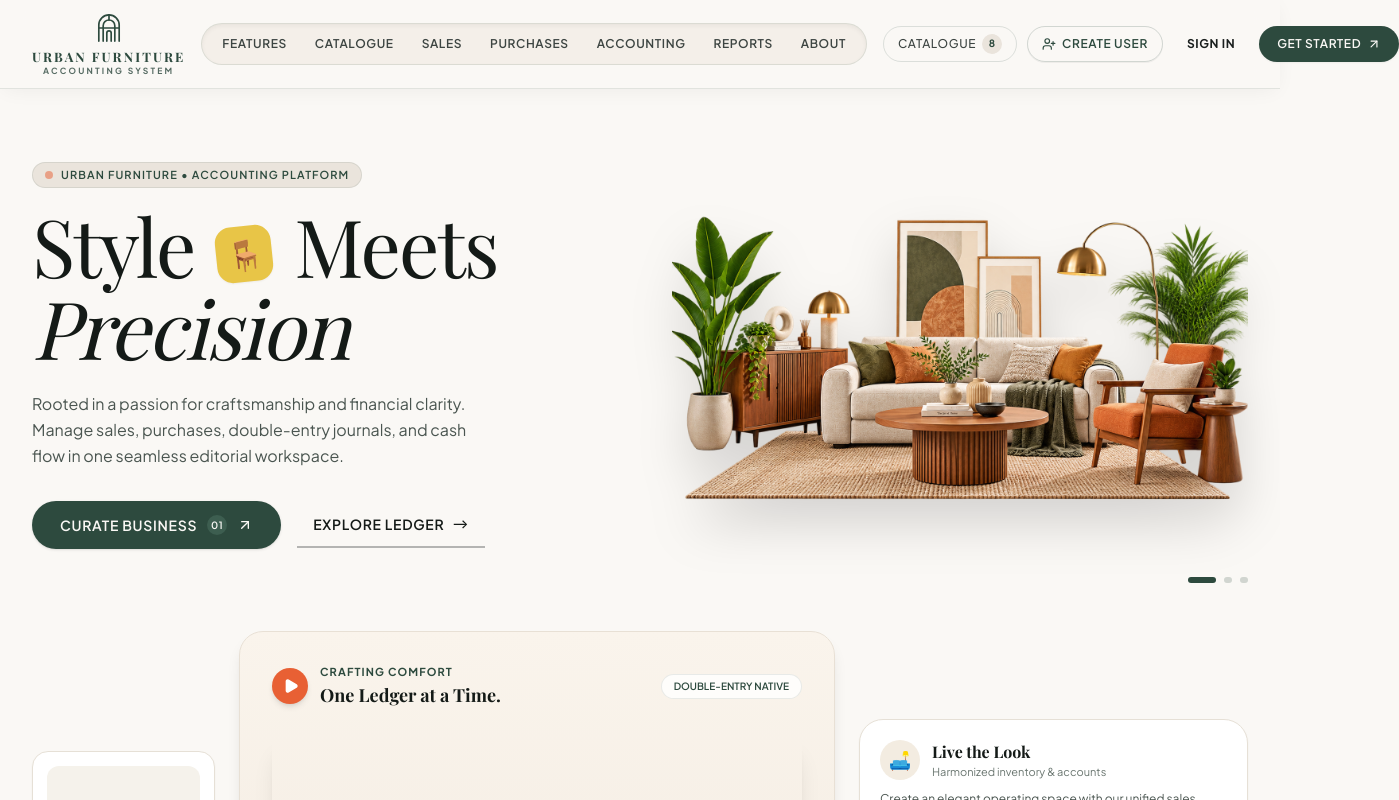
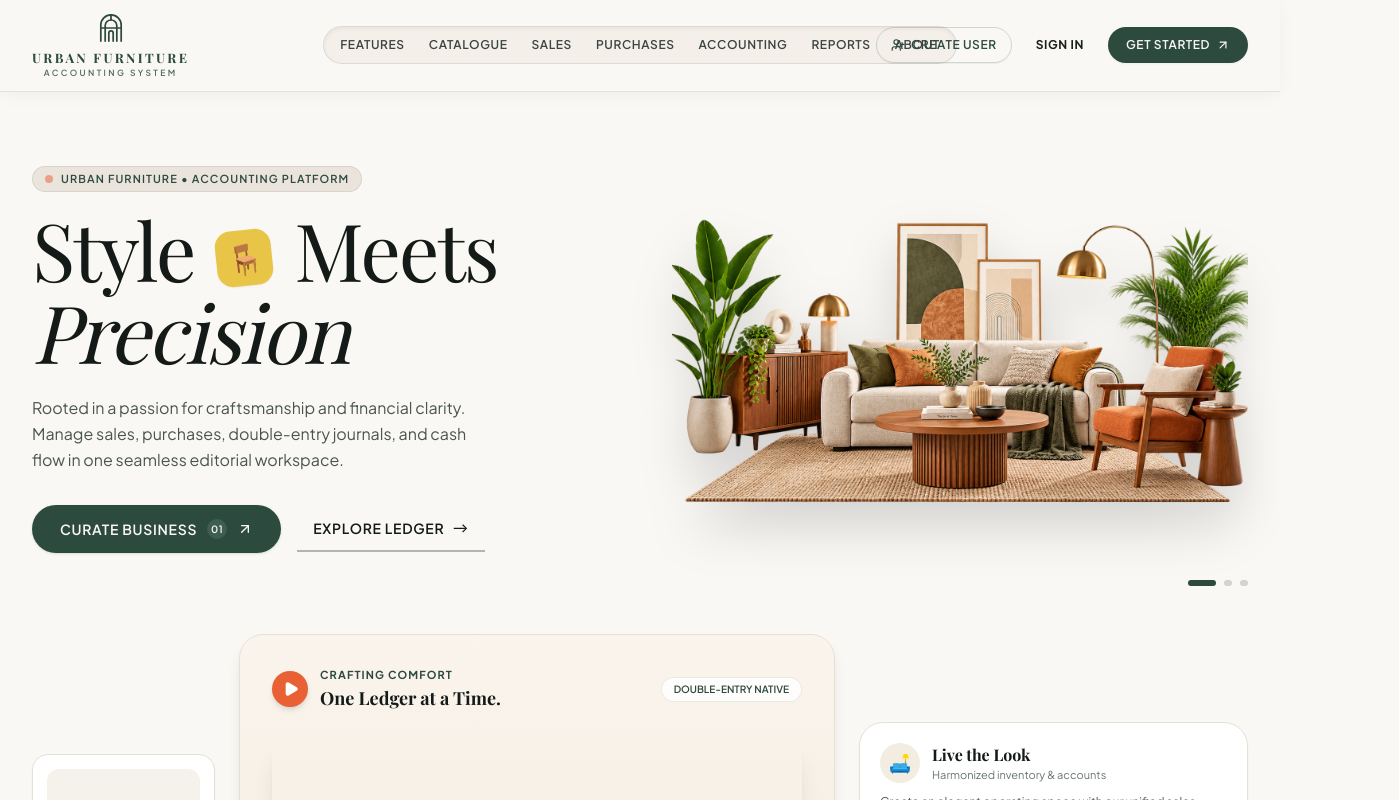
Before and after one commit to hirakkudecha-coder/Odoo_Hackathon_Finale, a React (Vite) app in the folder client/: page / in a window 1280 px wide. Shown: the top 800 px of the page, 1399 px wide, since content can reach past the window. Built offline with nearby package versions, Linux system fonts and the light colour scheme; a web font is replaced by a local one.

Commit message:
Update navbar layout and centering

```diff
--- a/client/src/components/common/BrandLogo.jsx
+++ b/client/src/components/common/BrandLogo.jsx
@@ -1,19 +1,24 @@
 import React from 'react';
 
-export const BrandLogo = ({ className = '', light = false }) => {
+export const BrandLogo = ({ className = '', light = false, size = 'default', align = 'center' }) => {
+  const isLeft = align === 'left';
+  const iconSize = size === 'large' ? 'w-11 h-11 mb-2' : size === 'small' ? 'w-6 h-6 mb-1' : 'w-8 h-8 mb-1.5';
+  const titleSize = size === 'large' ? 'text-[15px] sm:text-[16px]' : size === 'small' ? 'text-[11px]' : 'text-[12px] sm:text-[13px]';
+  const subSize = size === 'large' ? 'text-[9.5px]' : size === 'small' ? 'text-[7.5px]' : 'text-[8.5px]';
+
   return (
-    <div className={`inline-flex flex-col items-center justify-center text-center group cursor-pointer select-none bg-transparent transition-transform duration-300 hover:scale-[1.02] ${className}`}>
+    <div className={`inline-flex flex-col ${isLeft ? 'items-start text-left' : 'items-center justify-center text-center'} group select-none bg-transparent transition-transform duration-300 hover:scale-[1.02] ${className}`}>
 
-      {/* Architectural Arch Pavilion Icon — Forest Green */}
-      <div className={`w-8 h-8 mb-1.5 flex items-center justify-center transition-colors duration-300 ${
-        light ? 'text-[#E5D2B8] group-hover:text-[#FAF8F5]' : 'text-[#2D4A3E] group-hover:text-[#1E332A]'
+      {/* Architectural Arch Pavilion Icon — Exact SVG Geometry */}
+      <div className={`${iconSize} flex items-center justify-center transition-colors duration-300 ${
+        light ? 'text-[#FAF8F5]' : 'text-[#2D4A3E]'
       }`}>
         <svg
           viewBox="0 0 40 44"
           fill="none"
           xmlns="http://www.w3.org/2000/svg"
           className="w-full h-full stroke-current"
-          strokeWidth="2.3"
+          strokeWidth="2.4"
         >
           {/* Outer Arch */}
           <path
@@ -45,16 +50,16 @@ export const BrandLogo = ({ className = '', light = false }) => {
         </svg>
       </div>
 
-      {/* Main Brand Name — Forest Green */}
-      <span className={`font-serif tracking-[0.16em] text-[12px] sm:text-[13px] font-bold leading-none uppercase transition-colors duration-300 ${
-        light ? 'text-[#FAF8F5] group-hover:text-[#E5D2B8]' : 'text-[#2D4A3E] group-hover:text-[#172620]'
+      {/* Main Brand Name */}
+      <span className={`font-serif tracking-[0.18em] ${titleSize} font-bold leading-tight uppercase transition-colors duration-300 ${
+        light ? 'text-[#FAF8F5]' : 'text-[#2D4A3E]'
       }`}>
         Urban Furniture
       </span>
 
       {/* Subtitle */}
-      <span className={`text-[8px] sm:text-[8.5px] tracking-[0.26em] uppercase font-bold mt-1 leading-none ${
-        light ? 'text-[#8EABA0]' : 'text-[#566B62]'
+      <span className={`${subSize} tracking-[0.28em] uppercase font-semibold mt-0.5 leading-tight ${
+        light ? 'text-[#C5D4CD]' : 'text-[#566B62]'
       }`}>
         Accounting System
       </span>
--- a/client/src/components/common/Navbar.jsx
+++ b/client/src/components/common/Navbar.jsx
@@ -60,28 +60,31 @@ export const Navbar = ({ onOpenAuth, onOpenCreateUser }) => {
   return (
     <header className="sticky top-0 z-50 transition-all duration-300">
       {/* Main Header Container with Distinct Elevation & Frame */}
-      <div className={`transition-all duration-300 flex items-center ${
+      <div className={`transition-all duration-300 ${
         scrolled
           ? 'bg-[#FAF8F5]/95 backdrop-blur-xl shadow-[0_12px_30px_-10px_rgba(20,30,25,0.12)] border-b border-[#2D4A3E]/20 py-2 sm:py-2.5'
           : 'bg-[#FAF8F5]/90 backdrop-blur-md shadow-[0_4px_20px_-4px_rgba(20,30,25,0.06)] border-b border-[#2D4A3E]/12 py-2.5 sm:py-3'
       }`}>
         <div className="w-full max-w-7xl mx-auto px-4 sm:px-6 lg:px-8">
-          <div className="flex items-center justify-between gap-4">
+          <div className="flex xl:grid xl:grid-cols-[1fr_auto_1fr] items-center justify-between gap-4">
 
-            {/* Custom Brand Logo Component (Architectural Arch + Typography in SVG/CSS) */}
+            {/* Left Column: Brand Logo */}
+            <div className="flex items-center justify-start min-w-0">
               <a
                 href="#"
                 onClick={(e) => {
                   e.preventDefault();
                   window.scrollTo({ top: 0, behavior: 'smooth' });
                 }}
-              className="group shrink-0 flex items-center justify-center"
+                className="group shrink-0 flex items-center"
               >
                 <BrandLogo />
               </a>
+            </div>
 
-            {/* Desktop Navigation Links — In Exact Chronological Order */}
-            <nav className="hidden xl:flex items-center justify-center bg-[#F2ECE4]/75 p-1.5 rounded-full border border-[#2D4A3E]/12 shadow-inner">
+            {/* Center Column: Desktop Navigation Links (Dead Center on XL+) */}
+            <div className="hidden xl:flex items-center justify-center justify-self-center shrink-0">
+              <nav className="flex items-center justify-center bg-[#F2ECE4]/75 p-1 rounded-full border border-[#2D4A3E]/12 shadow-inner">
                 {navLinks.map((link) => {
                   const isActive = activeSection === link.id;
                   return (
@@ -89,7 +92,7 @@ export const Navbar = ({ onOpenAuth, onOpenCreateUser }) => {
                       key={link.name}
                       href={link.href}
                       onClick={(e) => handleNavClick(e, link.href)}
-                    className={`text-xs font-semibold uppercase tracking-wider px-3.5 py-1.5 rounded-full transition-all duration-200 flex items-center justify-center ${
+                      className={`text-xs font-semibold uppercase tracking-wider px-3 py-1.5 rounded-full transition-all duration-200 flex items-center justify-center whitespace-nowrap ${
                         isActive
                           ? 'bg-[#2D4A3E] text-[#FAF8F5] shadow-xs'
                           : 'text-[#3D4542] hover:text-[#141A17] hover:bg-white/60'
@@ -100,48 +103,16 @@ export const Navbar = ({ onOpenAuth, onOpenCreateUser }) => {
                   );
                 })}
               </nav>
+            </div>
 
-            {/* Medium screen Nav (without container pill) */}
-            <nav className="hidden md:flex xl:hidden items-center justify-center space-x-4 text-xs font-semibold uppercase tracking-wider text-[#3D4542]">
-              {navLinks.map((link) => {
-                const isActive = activeSection === link.id;
-                return (
-                  <a
-                    key={link.name}
-                    href={link.href}
-                    onClick={(e) => handleNavClick(e, link.href)}
-                    className={`transition-colors py-1 px-2 rounded-md flex items-center justify-center ${
-                      isActive
-                        ? 'text-[#2D4A3E] bg-[#EAE3D6] font-bold'
-                        : 'hover:text-[#2D4A3E]'
-                    }`}
-                  >
-                    {link.name}
-                  </a>
-                );
-              })}
-            </nav>
-
-            {/* Right Action Items - Uniformly Centered & Sized */}
-            <div className="hidden md:flex items-center justify-end gap-2.5 shrink-0">
-
-              {/* Quick Catalogue Pill with Counter */}
-              <a
-                href="#catalogue"
-                onClick={(e) => handleNavClick(e, '#catalogue')}
-                className="h-9 flex items-center gap-1.5 text-xs font-medium uppercase tracking-wider text-[#3D4542] hover:text-[#2D4A3E] px-3.5 rounded-full border border-[#2D4A3E]/15 hover:border-[#2D4A3E]/40 transition-colors"
-              >
-                <span>Catalogue</span>
-                <div className="w-5 h-5 rounded-full bg-[#EAE4DC] text-[#2D4A3E] flex items-center justify-center text-[10px] font-bold">
-                  8
-                </div>
-              </a>
-
+            {/* Right Column: Action Items */}
+            <div className="flex items-center justify-end justify-self-end min-w-0">
+              <div className="hidden sm:flex items-center justify-end gap-2.5 shrink-0">
                 {/* Create User Button */}
                 <button
                   type="button"
                   onClick={() => onOpenCreateUser && onOpenCreateUser()}
-                className="h-9 flex items-center gap-1.5 text-xs font-semibold uppercase tracking-wider text-[#2D4A3E] hover:bg-[#2D4A3E]/10 px-3.5 rounded-full border border-[#2D4A3E]/20 transition-all cursor-pointer shadow-2xs"
+                  className="h-9 flex items-center gap-1.5 text-xs font-semibold uppercase tracking-wider text-[#2D4A3E] hover:bg-[#2D4A3E]/10 px-3.5 rounded-full border border-[#2D4A3E]/20 transition-all cursor-pointer shadow-2xs whitespace-nowrap"
                 >
                   <UserPlus className="w-3.5 h-3.5" />
                   <span>Create User</span>
@@ -151,7 +122,7 @@ export const Navbar = ({ onOpenAuth, onOpenCreateUser }) => {
                 <button
                   type="button"
                   onClick={() => onOpenAuth && onOpenAuth('login')}
-                className="h-9 flex items-center justify-center text-xs font-bold uppercase tracking-wider text-[#1A1F1D] hover:text-[#2D4A3E] px-3.5 rounded-full transition-colors cursor-pointer"
+                  className="h-9 flex items-center justify-center text-xs font-bold uppercase tracking-wider text-[#1A1F1D] hover:text-[#2D4A3E] px-3.5 rounded-full transition-colors cursor-pointer whitespace-nowrap"
                 >
                   Sign In
                 </button>
@@ -160,35 +131,36 @@ export const Navbar = ({ onOpenAuth, onOpenCreateUser }) => {
                 <button
                   type="button"
                   onClick={() => onOpenAuth && onOpenAuth('signup')}
-                className="h-9 flex items-center justify-center gap-1.5 bg-[#2D4A3E] hover:bg-[#1E332A] text-[#FAF8F5] text-xs font-semibold uppercase tracking-wider px-4.5 rounded-full shadow-xs hover:shadow-md transition-all duration-300 hover:scale-[1.02] cursor-pointer group"
+                  className="h-9 flex items-center justify-center gap-1.5 bg-[#2D4A3E] hover:bg-[#1E332A] text-[#FAF8F5] text-xs font-semibold uppercase tracking-wider px-4.5 rounded-full shadow-xs hover:shadow-md transition-all duration-300 hover:scale-[1.02] cursor-pointer group whitespace-nowrap"
                 >
                   <span>Get Started</span>
                   <ArrowUpRight className="w-3.5 h-3.5 group-hover:translate-x-0.5 group-hover:-translate-y-0.5 transition-transform" />
                 </button>
               </div>
 
-            {/* Mobile Menu Button */}
-            <div className="flex md:hidden items-center gap-2">
+              {/* Mobile / Tablet Menu Button (Shown below XL) */}
+              <div className="flex xl:hidden items-center gap-2 ml-2">
                 <button
                   onClick={() => onOpenAuth && onOpenAuth('signup')}
-                className="text-[11px] font-bold uppercase tracking-wider bg-[#2D4A3E] text-[#FAF8F5] px-3 py-1.5 rounded-full"
+                  className="text-[11px] font-bold uppercase tracking-wider bg-[#2D4A3E] text-[#FAF8F5] px-3 py-1.5 rounded-full sm:hidden"
                 >
                   Get Started
                 </button>
                 <button
                   onClick={() => setMobileMenuOpen(!mobileMenuOpen)}
-                className="p-2 text-[#1A1F1D] hover:text-[#2D4A3E] hover:bg-[#EAE4DC]/60 rounded-lg transition-colors border border-[#2D4A3E]/15"
+                  className="p-2 text-[#1A1F1D] hover:text-[#2D4A3E] hover:bg-[#EAE4DC]/60 rounded-lg transition-colors border border-[#2D4A3E]/15 cursor-pointer"
                   aria-label="Toggle Navigation"
                 >
                   {mobileMenuOpen ? <X className="w-5 h-5" /> : <Menu className="w-5 h-5" />}
                 </button>
               </div>
+            </div>
 
           </div>
 
-          {/* Mobile Navigation Drawer */}
+          {/* Mobile / Tablet Navigation Drawer */}
           {mobileMenuOpen && (
-            <div className="md:hidden mt-3 pt-3 border-t border-[#2D4A3E]/15 pb-4 flex flex-col gap-1.5 animate-fadeIn bg-[#FAF8F5] rounded-2xl p-4 shadow-xl border border-[#2D4A3E]/10">
+            <div className="xl:hidden mt-3 pt-3 border-t border-[#2D4A3E]/15 pb-4 flex flex-col gap-1.5 animate-fadeIn bg-[#FAF8F5] rounded-2xl p-4 shadow-xl border border-[#2D4A3E]/10">
               <span className="text-[10px] font-bold uppercase tracking-widest text-[#66706B] px-2 mb-1">
                 Navigation Sequence
               </span>
```
Also changed, not shown: client/src/components/auth/BrandPanel.jsx (+6 -13 lines). Lines whose indentation alone changed are shown as unchanged.
